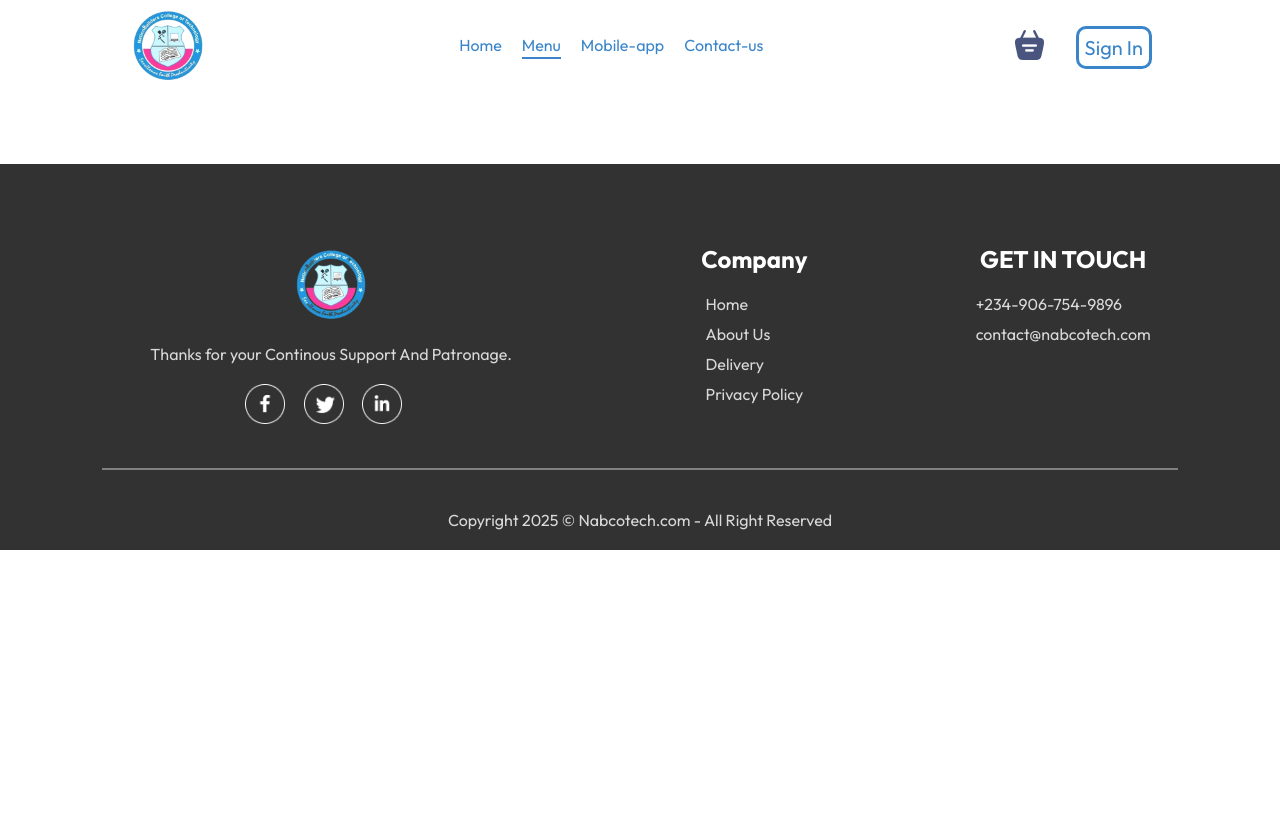
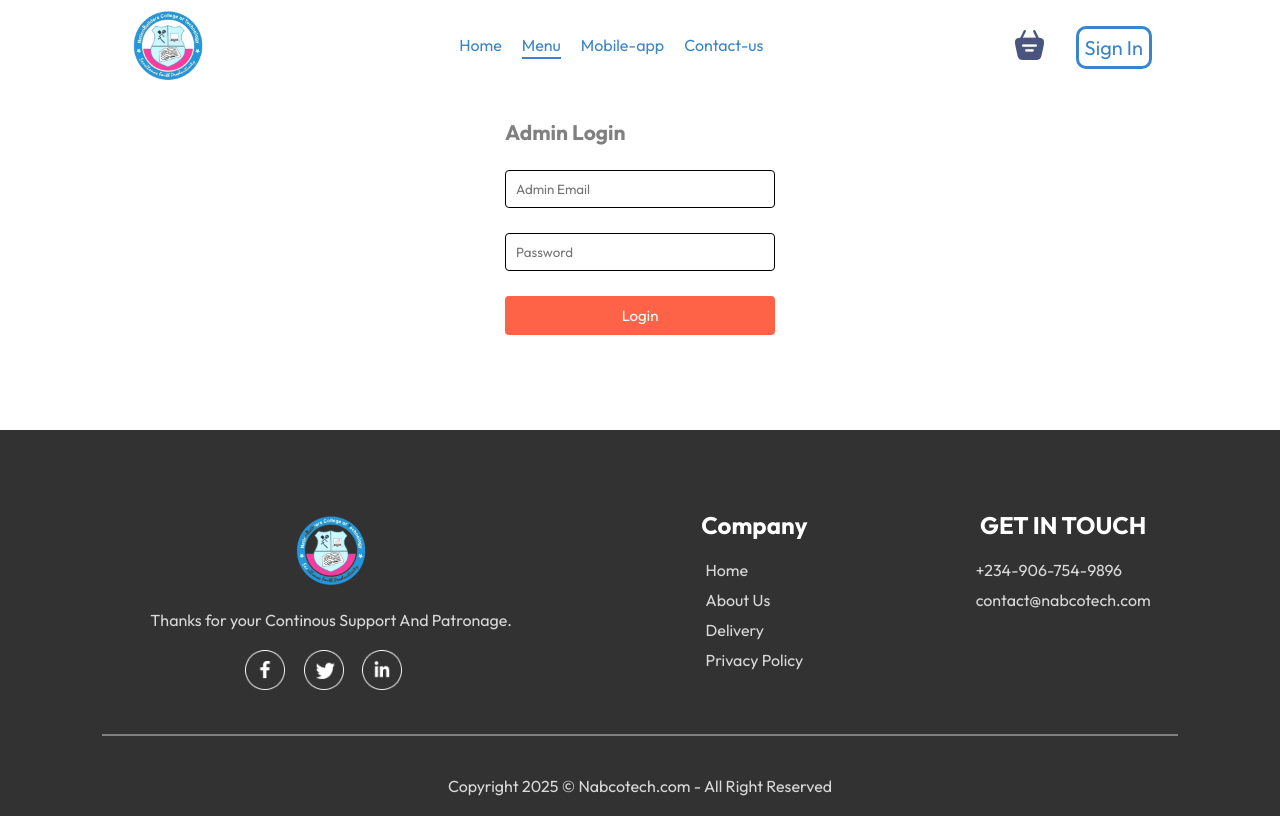
Before and after one commit to aabrahamjay/Nabcotech, a React (Vite) app: page /admin-login in a window 1280 px wide. Built offline with nearby package versions, Linux system fonts and the light colour scheme.

Commit message:
created the admin login

```diff
--- a/src/App.jsx
+++ b/src/App.jsx
@@ -1,36 +1,35 @@
-import React, { useState } from 'react'
-import Navbar from './components/Navbar/Navbar'
-import { Routes, Route } from 'react-router-dom'
-import Home from './pages/Home/Home'
-import Cart from './pages/Cart/Cart'
-import PlaceOrder from './pages/PlaceOrder/PlaceOrder'
-import Footer from './components/Footer/Footer'
-import AppDownload from './components/AppDownload/AppDownload'
-import LoginPopup from './components/LoginPopup/LoginPopup'
-
-
+import React, { useState } from "react";
+import Navbar from "./components/Navbar/Navbar";
+import { Routes, Route } from "react-router-dom";
+import Home from "./pages/Home/Home";
+import Cart from "./pages/Cart/Cart";
+import PlaceOrder from "./pages/PlaceOrder/PlaceOrder";
+import Footer from "./components/Footer/Footer";
+import AppDownload from "./components/AppDownload/AppDownload";
+import LoginPopup from "./components/LoginPopup/LoginPopup";
+import AdminLogin from "./pages/AdminLogin/AdminLogin";
 
 const App = () => {
-
-  const [showLogin,setShowLogin] = useState(false)
+  const [showLogin, setShowLogin] = useState(false);
   return (
     <>
       {showLogin ? <LoginPopup setShowLogin={setShowLogin} /> : <></>}
-      <div className='app'>
+      <div className="app">
         <Navbar setShowLogin={setShowLogin} />
         <Routes>
-          <Route path='/' element={<Home />} />
-          <Route path='/cart' element={<Cart />} />
-          <Route path='/order' element={<PlaceOrder />} />
+          <Route path="/" element={<Home />} />
+          <Route path="/cart" element={<Cart />} />
+          <Route path="/order" element={<PlaceOrder />} />
+          <Route path="/admin-login" element={<AdminLogin />} />
         </Routes>
       </div>
 
       <Footer />
     </>
-  )
-}
+  );
+};
 
-export default App
+export default App;
 /*import React, { useState } from 'react'
 import Navbar from './components/Navbar/Navbar'
 import { Routes, Route } from 'react-router-dom'
--- a/src/components/Navbar/Navbar.jsx
+++ b/src/components/Navbar/Navbar.jsx
@@ -1,33 +1,61 @@
-import React, { useContext, useState } from 'react'
-import './Navbar.css'
-import {assets} from '../../assets/assets'
-import { Link } from 'react-router-dom';
-import { StoreContext } from '../../context/StoreContext';
+import React, { useContext, useState } from "react";
+import "./Navbar.css";
+import { assets } from "../../assets/assets";
+import { Link } from "react-router-dom";
+import { StoreContext } from "../../context/StoreContext";
 
-const Navbar = ({setShowLogin}) => {
+const Navbar = ({ setShowLogin }) => {
+  const [menu, setMenu] = useState("menu");
 
-  const [menu,setMenu] = useState("menu");
-
-  const {getTotalCartAmount} = useContext(StoreContext);
+  const { getTotalCartAmount } = useContext(StoreContext);
 
   return (
-    <div className='navbar'>
-     <Link to='/'> <img src={assets.logo} className='logo' /></Link>
+    <div className="navbar">
+      <Link to="/">
+        {" "}
+        <img src={assets.logo} className="logo" />
+      </Link>
       <ul className="navbar-menu">
-        <Link to='/' onClick={()=>setMenu("home")} className={menu==="home"?"active":""}>Home</Link>
-        <a href='#explore-menu' onClick={()=>setMenu("menu")} className={menu==="menu"?"active":""}>Menu</a>
-        <a href='#app-download'  onClick={()=>setMenu("mobile-app")} className={menu==="mobile-app"?"active":""}>Mobile-app</a>
-        <a href='#footer' onClick={()=>setMenu("contact-us")} className={menu==="contact-us"?"active":""}>Contact-us</a>
+        <Link
+          to="/"
+          onClick={() => setMenu("home")}
+          className={menu === "home" ? "active" : ""}
+        >
+          Home
+        </Link>
+        <a
+          href="#explore-menu"
+          onClick={() => setMenu("menu")}
+          className={menu === "menu" ? "active" : ""}
+        >
+          Menu
+        </a>
+        <a
+          href="#app-download"
+          onClick={() => setMenu("mobile-app")}
+          className={menu === "mobile-app" ? "active" : ""}
+        >
+          Mobile-app
+        </a>
+        <a
+          href="#footer"
+          onClick={() => setMenu("contact-us")}
+          className={menu === "contact-us" ? "active" : ""}
+        >
+          Contact-us
+        </a>
       </ul>
       <div className="navbar-right">
         <div className="navbar-search-icon">
-         <Link to='/cart'><img src={assets.basket_icon} /></Link>
-          <div className={getTotalCartAmount()===0?"":"dot"}></div>
+          <Link to="/cart">
+            <img src={assets.basket_icon} />
+          </Link>
+          <div className={getTotalCartAmount() === 0 ? "" : "dot"}></div>
         </div>
-        <button onClick={()=>setShowLogin(true)}>Sign In</button>
+        <button onClick={() => setShowLogin(true)}>Sign In</button>
       </div>
     </div>
-  )
-}
+  );
+};
 
-export default Navbar
+export default Navbar;
--- /dev/null
+++ b/src/pages/AdminLogin/AdminLogin.jsx
@@ -0,0 +1,50 @@
+// src/pages/AdminLogin.jsx
+import React, { useState } from "react";
+import "./LoginPopup.css";
+
+const AdminLogin = () => {
+  const [email, setEmail] = useState("");
+  const [password, setPassword] = useState("");
+
+  const handleLogin = async (e) => {
+    e.preventDefault();
+    const response = await fetch("http://localhost:5000/api/admin/login", {
+      method: "POST",
+      headers: { "Content-Type": "application/json" },
+      body: JSON.stringify({ email, password }),
+    });
+    const data = await response.json();
+    if (data.success) {
+      localStorage.setItem("token", data.token); // Save JWT
+      alert("Login successful!");
+      window.location.href = "/admin-dashboard";
+    } else {
+      alert(data.message);
+    }
+  };
+
+  return (
+    <div className="login-page">
+      <form onSubmit={handleLogin} className="login-popup-container">
+        <h2>Admin Login</h2>
+        <input
+          type="email"
+          placeholder="Admin Email"
+          value={email}
+          onChange={(e) => setEmail(e.target.value)}
+          required
+        />
+        <input
+          type="password"
+          placeholder="Password"
+          value={password}
+          onChange={(e) => setPassword(e.target.value)}
+          required
+        />
+        <button type="submit">Login</button>
+      </form>
+    </div>
+  );
+};
+
+export default AdminLogin;
--- /dev/null
+++ b/src/pages/AdminLogin/LoginPopup.css
@@ -0,0 +1,72 @@
+.login-popup {
+  position: absolute;
+  z-index: 1;
+  width: 100%;
+  height: 100%;
+  background-color: #00000090;
+  display: grid;
+}
+.login-popup-container {
+  place-self: center;
+  width: max(23vw, 330px);
+  color: #808080;
+  background-color: #fff;
+  display: flex;
+  flex-direction: column;
+  gap: 25px;
+  padding: 25px 30px;
+  border-radius: 8px;
+  font-size: 14px;
+  animation: fadeIn 0.5s;
+}
+.login-popup-title {
+  display: flex;
+  justify-content: space-between;
+  align-items: center;
+  color: #000;
+}
+.login-popup-title img {
+  width: 15px;
+  cursor: pointer;
+}
+.login-popup-input {
+  display: flex;
+  flex-direction: column;
+  gap: 20px;
+}
+.login-popup-input input {
+  outline: none;
+  border: 1px solid;
+  padding: 10px;
+  border-radius: 4px;
+}
+
+input {
+  outline: none;
+  border: 1px solid;
+  padding: 10px;
+  border-radius: 4px;
+}
+
+.login-popup-container button {
+  border: none;
+  padding: 10px;
+  border-radius: 4px;
+  color: #fff;
+  background-color: tomato;
+  font-size: 15px;
+}
+.login-popup-condition {
+  display: flex;
+  align-self: start;
+  gap: 8px;
+  margin-top: -15px;
+}
+.login-popup-condition input {
+  margin-top: 5px;
+}
+.login-popup p span {
+  color: tomato;
+  font-weight: 500;
+  cursor: pointer;
+}
```
